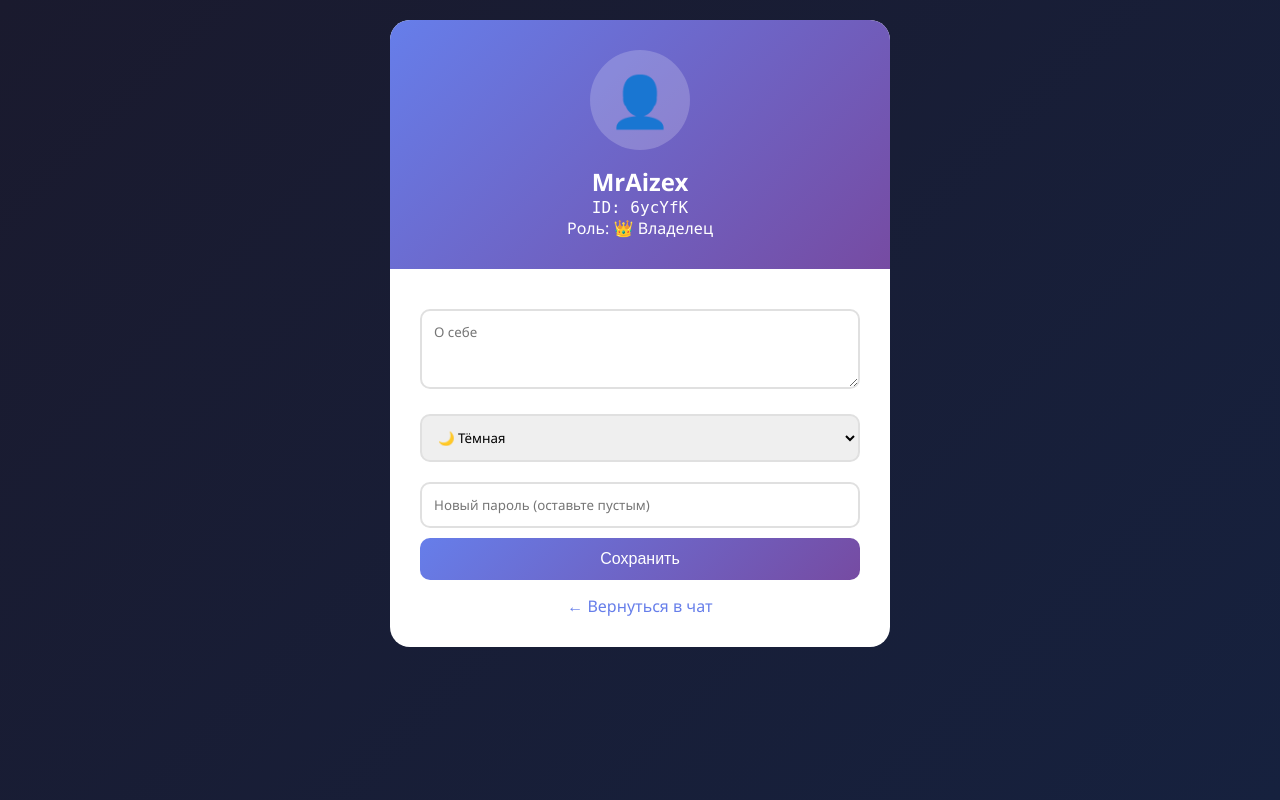
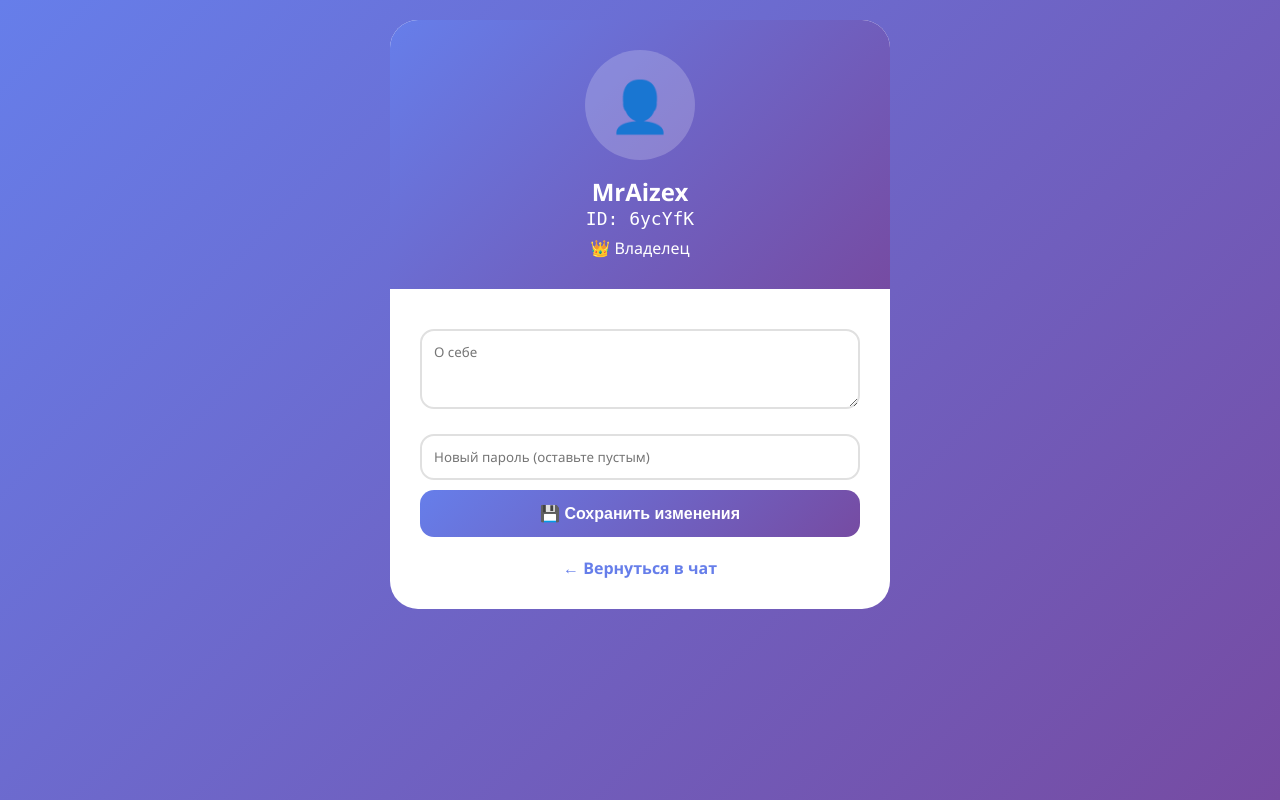
Before and after one commit to Userffft/chats-2.0, a Flask app: page /profile in a window 1280 px wide. Run offline with Flask 3, Linux system fonts and the light colour scheme; the visitor is signed in with stand-in values (Sample User, id 1); data comes from the database, SQL or seed files in the repository.

Commit message:
Update profile.html

```diff
--- a/templates/profile.html
+++ b/templates/profile.html
@@ -1,101 +1,39 @@
-
 <!DOCTYPE html>
 <html>
 <head>
     <meta charset="UTF-8">
-    <title>Мой профиль - ChatVerse</title>
+    <title>Редактирование профиля - ChatVerse</title>
     <style>
-        * { margin: 0; padding: 0; box-sizing: border-box; }
-        body {
-            font-family: 'Segoe UI', Arial, sans-serif;
-            background: linear-gradient(135deg, #1a1a2e 0%, #16213e 100%);
-            min-height: 100vh;
-            padding: 20px;
-        }
-        .container {
-            max-width: 500px;
-            margin: 0 auto;
-            background: white;
-            border-radius: 20px;
-            overflow: hidden;
-            animation: slideIn 0.3s ease-out;
-        }
-        @keyframes slideIn {
-            from { opacity: 0; transform: translateY(-30px); }
-            to { opacity: 1; transform: translateY(0); }
-        }
-        .header {
-            background: linear-gradient(135deg, #667eea 0%, #764ba2 100%);
-            padding: 30px;
-            text-align: center;
-            color: white;
-        }
-        .avatar {
-            width: 100px;
-            height: 100px;
-            background: rgba(255,255,255,0.2);
-            border-radius: 50%;
-            margin: 0 auto 15px;
-            display: flex;
-            align-items: center;
-            justify-content: center;
-            font-size: 50px;
-            overflow: hidden;
-            cursor: pointer;
-            transition: 0.2s;
-        }
-        .avatar:hover { transform: scale(1.05); }
-        .avatar img { width: 100%; height: 100%; object-fit: cover; }
-        .form-container { padding: 30px; }
-        input, textarea, select {
-            width: 100%;
-            padding: 12px;
-            margin: 10px 0;
-            border: 2px solid #e0e0e0;
-            border-radius: 10px;
-            font-family: inherit;
-        }
-        textarea { resize: vertical; min-height: 80px; }
-        button {
-            width: 100%;
-            padding: 12px;
-            background: linear-gradient(135deg, #667eea 0%, #764ba2 100%);
-            color: white;
-            border: none;
-            border-radius: 10px;
-            cursor: pointer;
-            font-size: 16px;
-            transition: 0.2s;
-        }
-        button:hover { transform: translateY(-2px); }
-        .back-btn {
-            display: block;
-            text-align: center;
-            margin-top: 15px;
-            color: #667eea;
-            text-decoration: none;
-        }
-        .success { background: #d4edda; color: #155724; padding: 10px; border-radius: 10px; margin-bottom: 15px; text-align: center; }
-        .error { background: #f8d7da; color: #721c24; padding: 10px; border-radius: 10px; margin-bottom: 15px; text-align: center; }
-        .warning { font-size: 12px; color: #e67e22; margin-top: 5px; }
-        .user-id { font-family: monospace; font-size: 16px; }
+        *{margin:0;padding:0;box-sizing:border-box}
+        body{font-family:'Segoe UI',Arial,sans-serif;background:linear-gradient(135deg,#667eea 0%,#764ba2 100%);min-height:100vh;padding:20px}
+        .container{max-width:500px;margin:0 auto;background:white;border-radius:28px;overflow:hidden;animation:fadeIn 0.3s}
+        @keyframes fadeIn{from{opacity:0;transform:translateY(-20px)}to{opacity:1;transform:translateY(0)}}
+        .header{background:linear-gradient(135deg,#667eea 0%,#764ba2 100%);padding:30px;text-align:center;color:white}
+        .avatar{width:110px;height:110px;background:rgba(255,255,255,0.2);border-radius:50%;margin:0 auto 15px;display:flex;align-items:center;justify-content:center;font-size:50px;overflow:hidden;cursor:pointer}
+        .avatar img{width:100%;height:100%;object-fit:cover}
+        .form-container{padding:30px}
+        input,textarea,select{width:100%;padding:12px;margin:10px 0;border:2px solid #e0e0e0;border-radius:14px;font-family:inherit}
+        textarea{resize:vertical;min-height:80px}
+        button{width:100%;padding:14px;background:linear-gradient(135deg,#667eea 0%,#764ba2 100%);color:white;border:none;border-radius:14px;cursor:pointer;font-size:16px;font-weight:bold}
+        button:hover{transform:translateY(-2px)}
+        .back-btn{display:block;text-align:center;margin-top:20px;color:#667eea;text-decoration:none;font-weight:bold}
+        .success{background:#d4edda;color:#155724;padding:12px;border-radius:14px;margin-bottom:20px;text-align:center}
+        .error{background:#f8d7da;color:#721c24;padding:12px;border-radius:14px;margin-bottom:20px;text-align:center}
+        .warning{font-size:12px;color:#e67e22;margin-top:5px}
+        .user-id{font-family:monospace;font-size:18px}
     </style>
 </head>
 <body>
 <div class="container">
     <div class="header">
         <div class="avatar" onclick="document.getElementById('avatarInput').click()">
-                {% if user.avatar %}
-                    <img src="{{ user.avatar }}" alt="avatar">
-                {% else %}
-                    👤
-                {% endif %}
+            {% if user.avatar %}<img src="{{ user.avatar }}">{% else %}👤{% endif %}
         </div>
         <h2>{{ user.username }}</h2>
         <div class="user-id">ID: {{ user.user_id_display }}</div>
-            <div>Роль:
+        <div style="margin-top: 8px;">
             {% if user.role == 'owner' %}👑 Владелец
-                {% elif user.role == 'admin' %}⚙️ Админ
+            {% elif user.role == 'admin' %}⚙️ Администратор
             {% elif user.role == 'moderator' %}🛡️ Модератор
             {% elif user.role == 'helper' %}🆘 Хелпер
             {% else %}👤 Пользователь{% endif %}
@@ -104,20 +42,25 @@
     <div class="form-container">
         {% if success %}<div class="success">{{ success }}</div>{% endif %}
         {% if error %}<div class="error">{{ error }}</div>{% endif %}
-            <form method="post" enctype="multipart/form-data" action="/update_profile">
-                <input type="file" id="avatarInput" name="avatar" accept="image/*" style="display:none" onchange="this.form.submit()">
+        <form id="profileForm" enctype="multipart/form-data">
+            <input type="file" id="avatarInput" name="avatar" accept="image/*" style="display:none">
             <textarea name="bio" placeholder="О себе">{{ user.bio }}</textarea>
-                <select name="theme">
-                    <option value="dark" {% if user.theme == 'dark' %}selected{% endif %}>🌙 Тёмная</option>
-                    <option value="light" {% if user.theme == 'light' %}selected{% endif %}>☀️ Светлая</option>
-                    <option value="purple" {% if user.theme == 'purple' %}selected{% endif %}>💜 Фиолетовая</option>
-                    <option value="blue" {% if user.theme == 'blue' %}selected{% endif %}>💙 Синяя</option>
-                </select>
             <input type="password" name="new_password" placeholder="Новый пароль (оставьте пустым)">
-                <button type="submit">Сохранить</button>
+            <button type="submit">💾 Сохранить изменения</button>
         </form>
         <a href="/chat" class="back-btn">← Вернуться в чат</a>
     </div>
 </div>
+<script>
+    document.getElementById('profileForm').onsubmit = async (e) => {
+        e.preventDefault();
+        const formData = new FormData(e.target);
+        const res = await fetch('/update_profile', { method: 'POST', body: formData });
+        const data = await res.json();
+        if (data.success) location.reload();
+        else alert(data.error || 'Ошибка');
+    };
+    document.getElementById('avatarInput').onchange = () => document.getElementById('profileForm').submit();
+</script>
 </body>
 </html>
```
Lines whose indentation alone changed are shown as unchanged.
